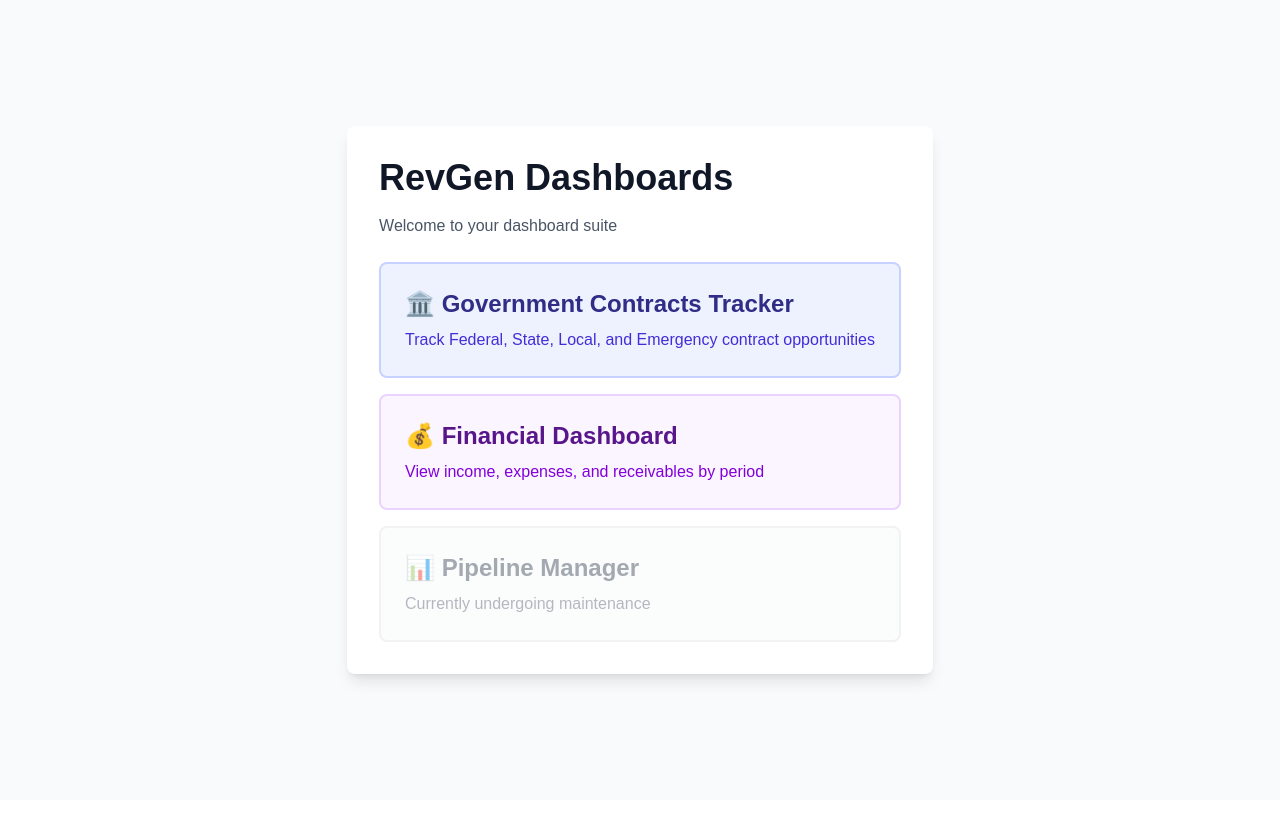
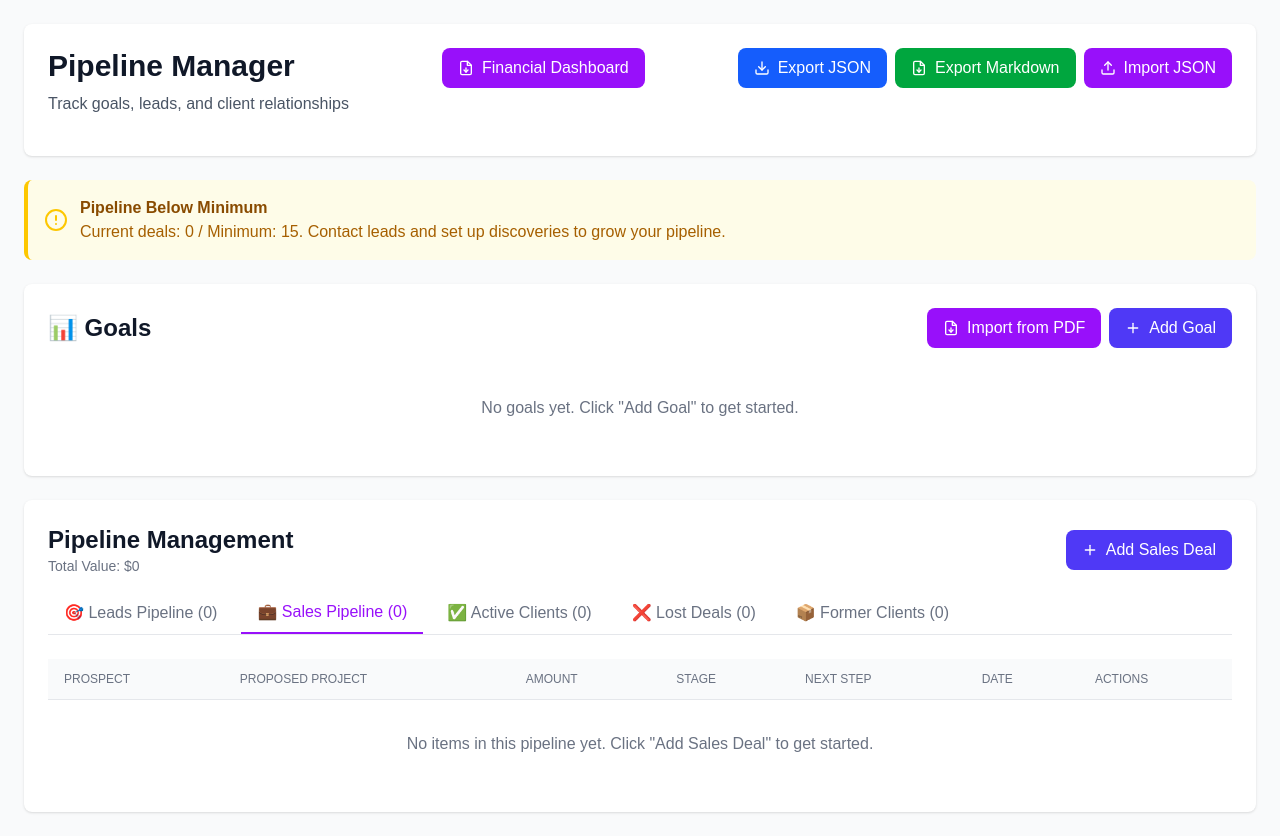
Before and after one commit to ShayneIsMagic/RevGen-dashboards-dev, a Next.js app: page / in a window 1280 px wide. Before the commit the page ends 800 px from the top, so only its background shows below. Built offline with nearby package versions, Linux system fonts and the light colour scheme.

Commit message:
fix: Restore Pipeline Manager to home page

```diff
--- a/app/page.tsx
+++ b/app/page.tsx
@@ -1,33 +1,5 @@
+import PipelineManager from '@/components/PipelineManager';
+
 export default function Home() {
-  return (
-    <div className="min-h-screen bg-gray-50 p-6 flex items-center justify-center">
-      <div className="max-w-2xl bg-white rounded-lg shadow-lg p-8">
-        <h1 className="text-4xl font-bold text-gray-900 mb-4">RevGen Dashboards</h1>
-        <p className="text-gray-600 mb-6">Welcome to your dashboard suite</p>
-
-        <div className="space-y-4">
-          <a
-            href="/contracts"
-            className="block p-6 bg-indigo-50 border-2 border-indigo-200 rounded-lg hover:bg-indigo-100 transition"
-          >
-            <h2 className="text-2xl font-bold text-indigo-900 mb-2">🏛️ Government Contracts Tracker</h2>
-            <p className="text-indigo-700">Track Federal, State, Local, and Emergency contract opportunities</p>
-          </a>
-
-          <a
-            href="/financial"
-            className="block p-6 bg-purple-50 border-2 border-purple-200 rounded-lg hover:bg-purple-100 transition"
-          >
-            <h2 className="text-2xl font-bold text-purple-900 mb-2">💰 Financial Dashboard</h2>
-            <p className="text-purple-700">View income, expenses, and receivables by period</p>
-          </a>
-
-          <div className="p-6 bg-gray-50 border-2 border-gray-200 rounded-lg opacity-50">
-            <h2 className="text-2xl font-bold text-gray-600 mb-2">📊 Pipeline Manager</h2>
-            <p className="text-gray-500">Currently undergoing maintenance</p>
-          </div>
-        </div>
-      </div>
-    </div>
-  );
+  return <PipelineManager />;
 }
```
